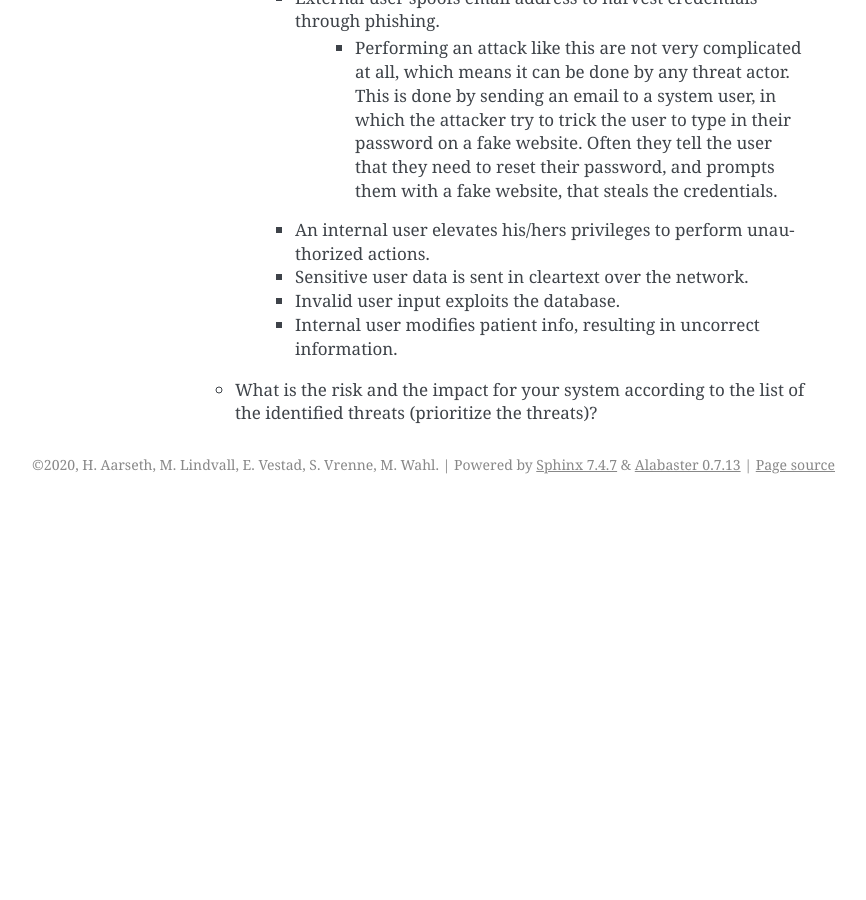
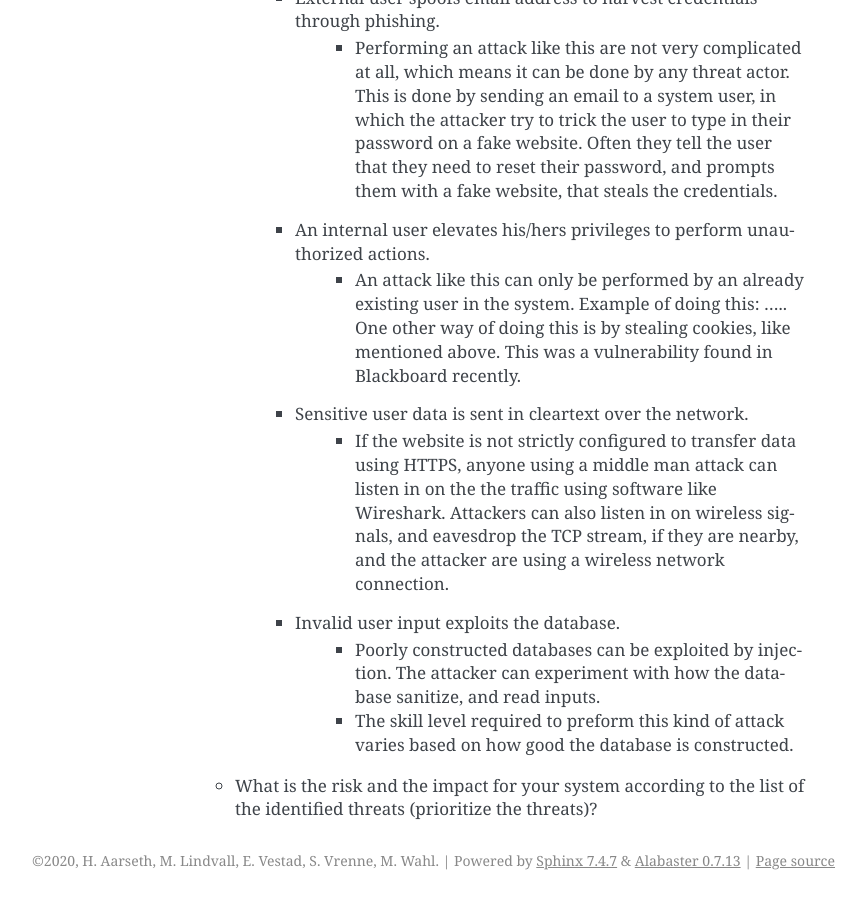
Before and after one commit to SteinarVrenne/school_imt3501, a Sphinx documentation site: the page built from task2/source/pages/02_Misuse_Case_Scenarious.rst, in a window 1280 px wide and 900 px high, scrolled down 1364 px. Shown: the whole window, without its empty margins (275-1141 px from the left). Built offline with Sphinx 7.4.7, drawn with Linux system fonts in a browser that asks for light colours; before the commit the page ends 1868 px from its top, so only the background shows below that.

Commit message:
More work on misuse case scenarios. Started on DREAD

```diff
--- a/task2/source/pages/02_Misuse_Case_Scenarious.rst
+++ b/task2/source/pages/02_Misuse_Case_Scenarious.rst
@@ -47,22 +47,39 @@ Misuse case scenarios
 
 
         - An internal user elevates his/hers privileges to perform unauthorized actions.
-
-
+            - An attack like this can only be performed by an already existing user in the system.
+              Example of doing this: .....
+              One other way of doing this is by stealing cookies, like mentioned above. This was a vulnerability found in Blackboard recently.
 
         - Sensitive user data is sent in cleartext over the network.
-
-
+            - If the website is not strictly configured to transfer data using HTTPS, anyone using a middle man attack can listen in on the the traffic using software like Wireshark.
+              Attackers can also listen in on wireless signals, and eavesdrop the TCP stream, if they are nearby, and the attacker are using a wireless network connection.
 
         - Invalid user input exploits the database.
-
-
-
-        - Internal user modifies patient info, resulting in uncorrect information.
-
+            - Poorly constructed databases can be exploited by injection. The attacker can experiment with how the database sanitize, and read inputs.
+            - The skill level required to preform this kind of attack varies based on how good the database is constructed.
 
 
 
 
 
     - What is the risk and the impact for your system according to the list of the identified threats (prioritize the threats)?
+
+
+..  ----------------------------------------------------------------------------------------
+    | Threat ID  |              Threat                          | DREAD Value |  Mitigated |
+    +------------+----------------------------------------------+-------------+------------+
+    |   T1       | Access to the database                       |   eks:  10  | eks: no    |
+    |   T2       | System software out of date, and exploitable |             |            |
+    |   T3       | System is inaccessible                       |             |            |
+    |   T4       | Data sent in cleartext                       |             |            |
+    |   T8       | Invalid database input                       |             |            |
+    |   T10      | Spoofing of email address, phishing          |             |            |
+
+
+..       DREAD = is a threat risk ranking method
+         Damage potential (1-3): How big will be the damage if the attack succeed
+         Reproducability 	    How easy it is for the attack/threat to be repoduced
+         Exploitability		    How easy it is for the attack to be launched
+         Affedted users		    How many are affected
+         Discoverability	    How easy it is to discover the vulnerability
```
